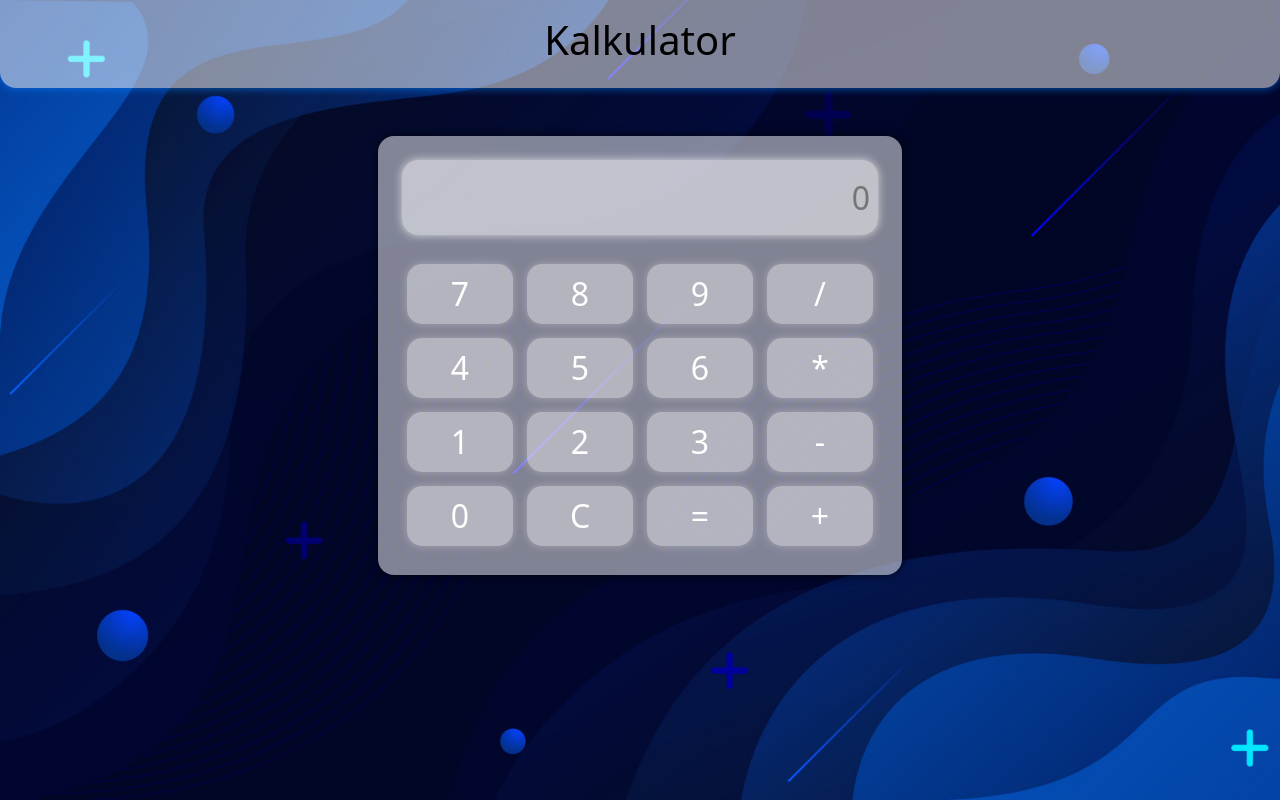
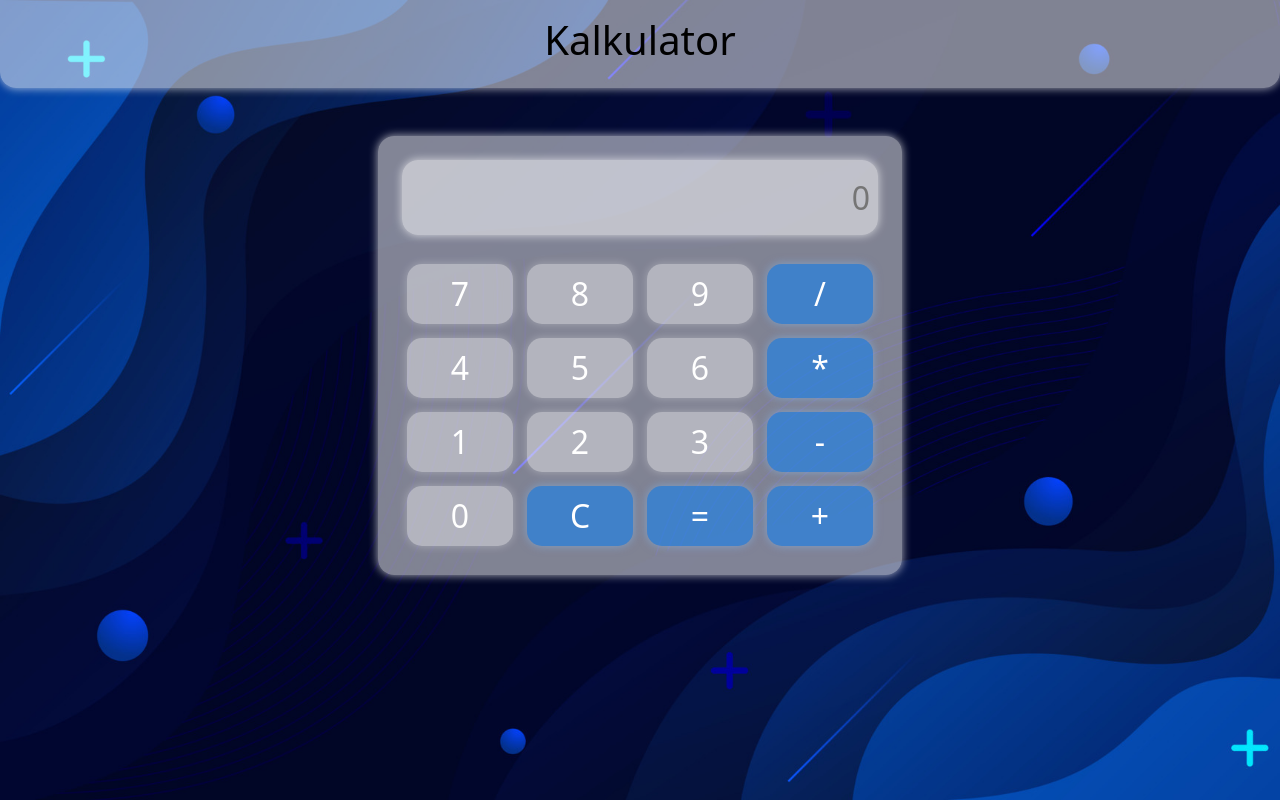
Before and after one commit to ShamshodbekQahharov/calculator_project, a plain HTML site: page index.html in a window 1280 px wide. Drawn offline with nearby package versions, Linux system fonts and the light colour scheme.

Commit message:
shadow edit

```diff
--- a/css/style.css
+++ b/css/style.css
@@ -12,12 +12,12 @@ body{
 }
 .sarlavha-box{
     background-color: rgba(255, 255, 255, 0.5);
-    box-shadow:0 0 10px rgba(0, 128, 255, 0.7);
+    box-shadow:0 0 10px rgba(255, 255, 255, 0.7);
     margin:auto;
 }
 .kalkulator {
     background-color: rgba(255, 255, 255, 0.5);
-    box-shadow:0 0 10px rgba(0, 0, 0, 0.7);
+    box-shadow:0 0 10px rgba(255, 255, 255, 0.7);
 }
 #display {
     height: 75px;
@@ -42,5 +42,5 @@ button {
 }
 .amal{
     background-color: rgba(0, 128, 255, 0.5);
-    box-shadow:0 0 10px rgba(255, 255, 255, 0.5);
+    box-shadow:0 0 10px rgba(131, 191, 255, 0.5);
 }
--- a/index.html
+++ b/index.html
@@ -21,19 +21,19 @@
                 <button>7</button>
                 <button>8</button>
                 <button>9</button>
-                <button>/</button>
+                <button class="amal">/</button>
                 <button>4</button>
                 <button>5</button>
                 <button>6</button>
-                <button>*</button>
+                <button class="amal">*</button>
                 <button>1</button>
                 <button>2</button>
                 <button>3</button>
-                <button>-</button>
+                <button class="amal">-</button>
                 <button>0</button>
-                <button>C</button>
-                <button>=</button>
-                <button>+</button>
+                <button class="amal">C</button>
+                <button class="amal">=</button>
+                <button class="amal">+</button>
             </div>
         </div>
     </div>
```
